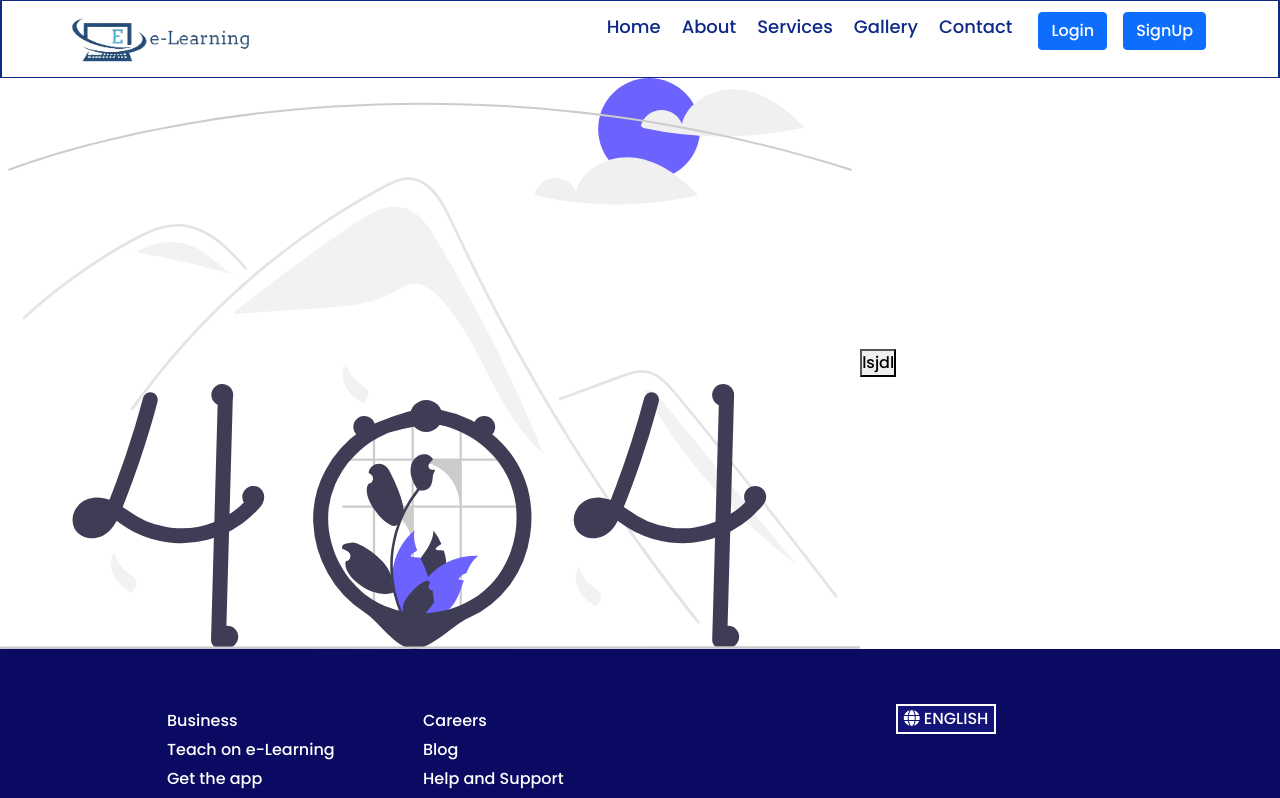
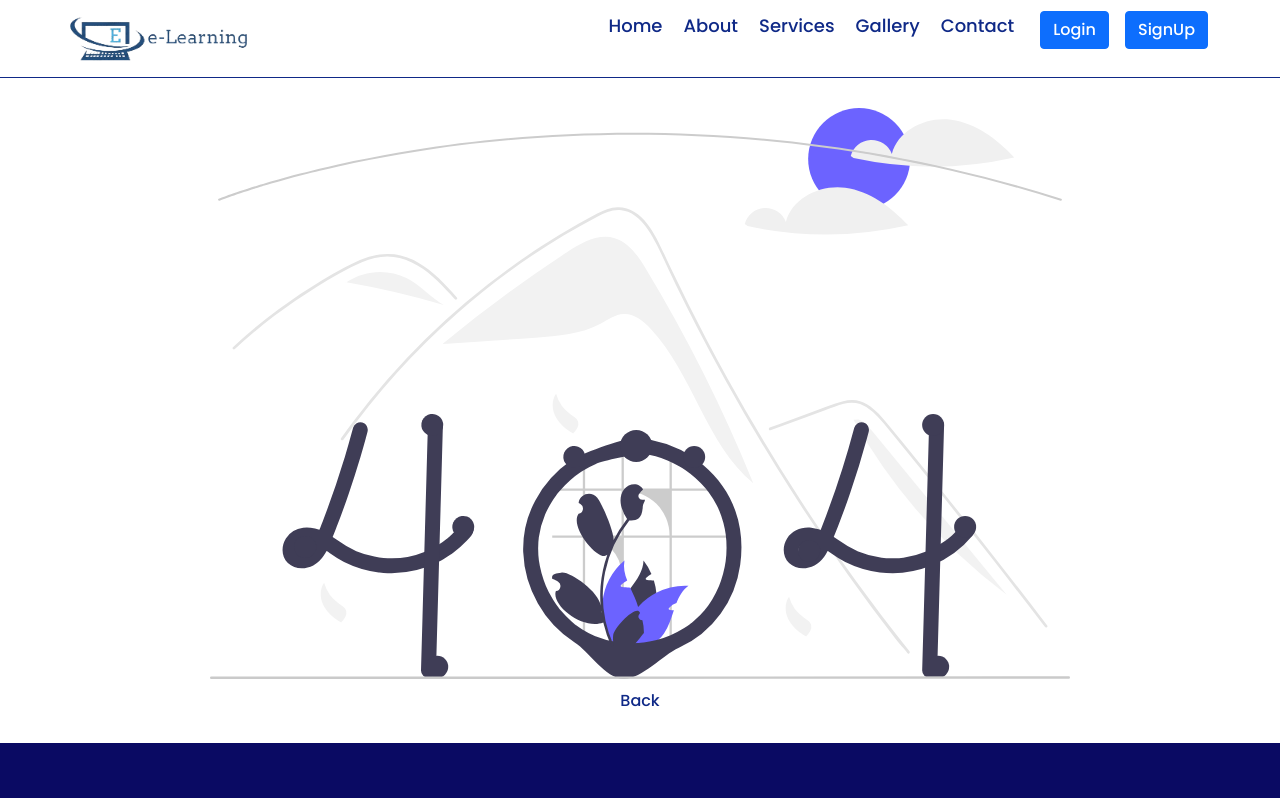
Before and after one commit to Gavit-Nitin-01/e-Learning, a React (Vite) app: page /about in a window 1280 px wide. Shown: the top 798 px of the page. Built offline with nearby package versions, Linux system fonts and the light colour scheme.

Commit message:
error page

```diff
--- /dev/null
+++ b/src/components/Error/Error.css
@@ -0,0 +1,18 @@
+.error-container{
+    width: 100%;
+    height: 50%;
+    background-color: white;
+
+}
+.error{
+    display: flex;
+    align-items: center;
+    justify-content: center;
+    flex-direction: column;
+    margin: 30px;
+}
+
+.btnerr{
+    display: flex;
+    justify-content: center;
+}
--- a/src/components/Error/Error.jsx
+++ b/src/components/Error/Error.jsx
@@ -1,12 +1,20 @@
 import React from 'react'
-import { NavLink } from "react-router-dom";
+import "./Error.css"
 
 export default function Error() {
-  return (
-     <>
-      <img src="images/error.svg" alt="error" />
-      <button>lsjdl</button>
-     </>
+    return (
+        <>
+            <div className="erro-container">
 
-  )
+                <div className="error">
+
+                    <img src="error.svg" alt="error" />
+                    <div className="login-nextpg btnerr" >
+                        <a href='/'>Back</a>
+                    </div>
+                </div>
+            </div>
+        </>
+
+    )
 }
--- a/src/components/Navbar/Navbar.css
+++ b/src/components/Navbar/Navbar.css
@@ -6,7 +6,8 @@ header{
 	align-items: center;
 	/* background: #6327c4; */
 	justify-content: center;
-	border: 1px solid var(--hading-text-color);
+
+	border-bottom: 1px solid var(--hading-text-color);
 }
 
 
--- a/src/components/Navbar/Navbar.jsx
+++ b/src/components/Navbar/Navbar.jsx
@@ -20,10 +20,11 @@ export default function Navbar() {
                     <input type="checkbox" id="check" name="check" />
                     <ul className="links">
                         <label htmlFor="check" id="checkbtn"><i className="fa fa-xmark"></i></label>
-                        <li><Link to="/">home</Link></li>
-                        <li><Link to="/">about</Link></li>
-                        <li><Link to="/">services</Link></li>
-                        <li><Link to="/">gallery</Link></li>
+                        {/* <li><Link to="/">home</Link></li> */}
+                        {!localStorage.getItem('token')? <li><Link to="/">home</Link></li>:<li><Link to="/course">course</Link></li>}
+                        <li><Link to="/about">about</Link></li>
+                        <li><Link to="/services">services</Link></li>
+                        <li><Link to="/gallery">gallery</Link></li>
                         <li><Link to="/contact">contact</Link></li>
                         {/* {localStorage.getItem('token') ? <li><Link to="/" id="lgin" hidden>Login</Link></li> : <li><Link to="/" id="lgin" hidden>Logout</Link></li>} */}
                         {!localStorage.getItem('token') ? <form className="d-flex">
```
Also changed, not shown: src/Error1.jsx (deleted, +0 -27 lines), public/error.svg (renamed from public/images/error.svg), public/images/hand.75bedf03d0bbd960c6ed.gif (added).
